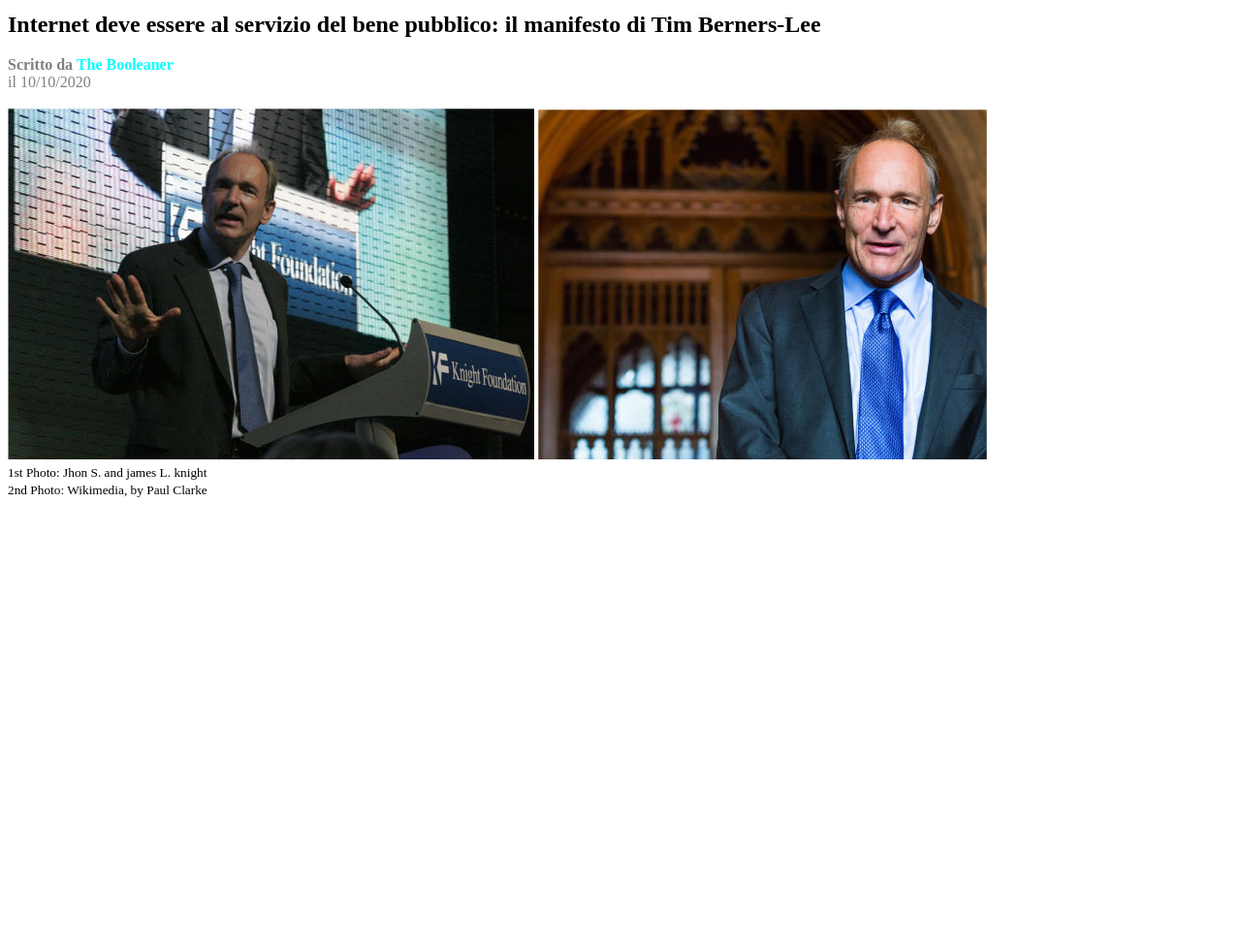
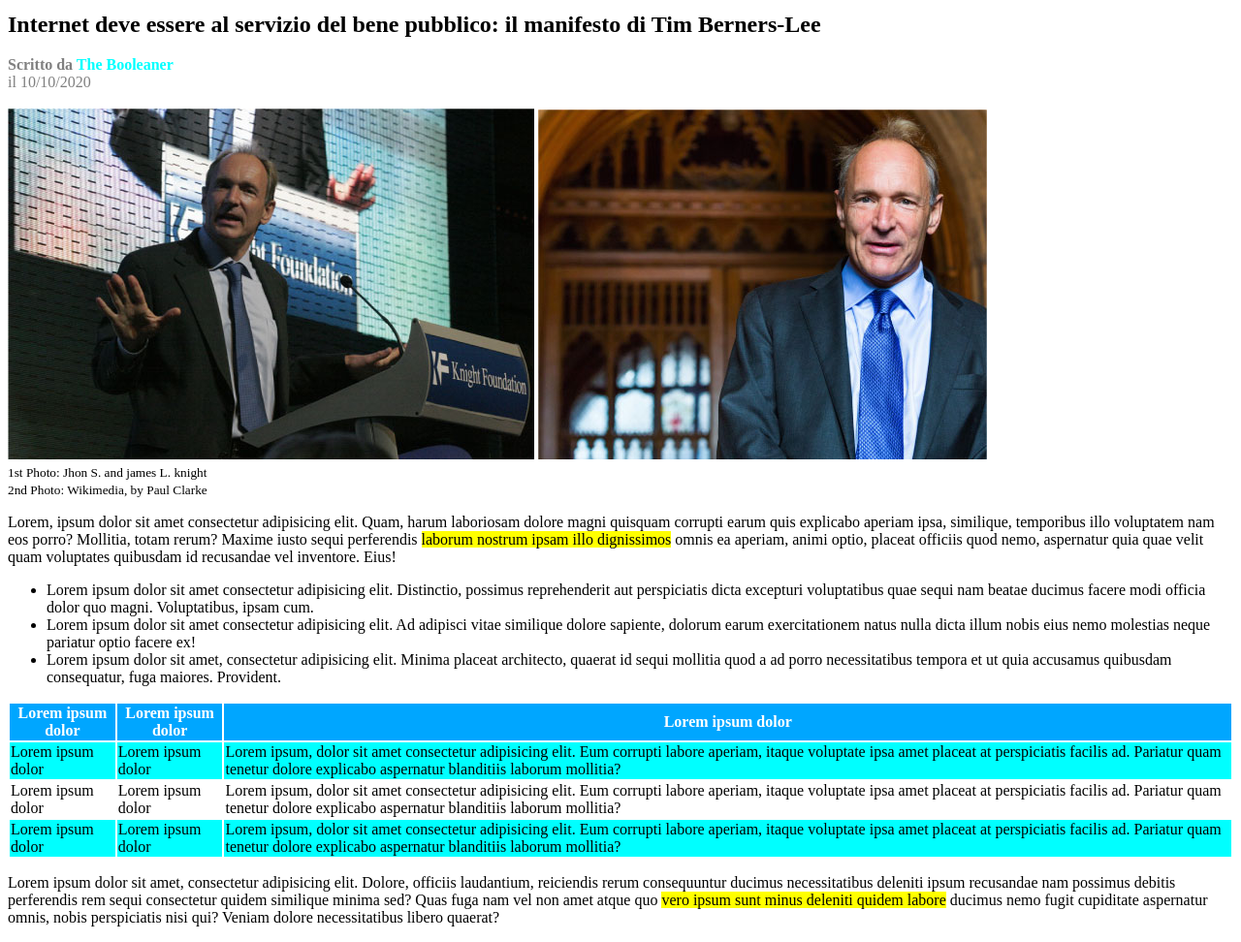
Before and after one commit to albertotaddeucci/html-css-booleaner, a plain HTML site: page index.html in a window 1280 px wide. Shown: the part 126-1098 px from the top of the page at 97% size. Before the commit the page ends 800 px from the top, so only its background shows below. Drawn offline with Linux system fonts and the light colour scheme.

Commit message:
corpo centrale

```diff
--- a/css/style.css
+++ b/css/style.css
@@ -21,3 +21,13 @@ header{
 .didascalie{
     font-size: smaller;
 }
+.evidenziamento{
+    background-color: yellow;
+}
+.evidenziamento_head_tabella{
+    background-color: rgb(0, 166, 255);
+    color: white;
+}
+.evidenziamento_tabella{
+    background-color: aqua;
+}
--- a/index.html
+++ b/index.html
@@ -31,6 +31,60 @@
 
         </section>
 
+        <section>
+            <p>Lorem, ipsum dolor sit amet consectetur adipisicing elit. Quam, harum laboriosam dolore magni quisquam corrupti earum quis explicabo aperiam ipsa, similique, temporibus illo voluptatem nam eos porro?
+                Mollitia, totam rerum? Maxime iusto sequi perferendis <span class="evidenziamento">laborum nostrum ipsam illo dignissimos</span> omnis ea aperiam, animi optio, placeat officiis quod nemo, aspernatur quia quae velit quam voluptates quibusdam id recusandae vel inventore. Eius!
+            </p>
+            <ul>
+                <li>Lorem ipsum dolor sit amet consectetur adipisicing elit. Distinctio, possimus reprehenderit aut perspiciatis dicta excepturi voluptatibus quae sequi nam beatae ducimus facere modi officia dolor quo magni. Voluptatibus, ipsam cum.</li>
+                <li>Lorem ipsum dolor sit amet consectetur adipisicing elit. Ad adipisci vitae similique dolore sapiente, dolorum earum exercitationem natus nulla dicta illum nobis eius nemo molestias neque pariatur optio facere ex!</li>
+                <li>Lorem ipsum dolor sit amet, consectetur adipisicing elit. Minima placeat architecto, quaerat id sequi mollitia quod a ad porro necessitatibus tempora et ut quia accusamus quibusdam consequatur, fuga maiores. Provident.</li>
+            </ul>
+
+            <table>
+                <thead>
+                    <tr class="evidenziamento_head_tabella">
+                        <th rowspan="2">Lorem ipsum dolor</th>
+                        <th>Lorem ipsum dolor</th>
+                        <th>Lorem ipsum dolor</th>
+                    </tr>
+
+                </thead>
+
+                <div class="row">
+                    <span></span>
+
+                </div>
+                <tbody>
+                    <tr class="evidenziamento_tabella">
+                        <td>Lorem ipsum dolor</td>
+                        <td>Lorem ipsum dolor</td>
+                        <td>Lorem ipsum, dolor sit amet consectetur adipisicing elit. Eum corrupti labore aperiam, itaque voluptate ipsa amet placeat at perspiciatis facilis ad. Pariatur quam tenetur dolore explicabo aspernatur blanditiis laborum mollitia?</td>
+
+
+                    </tr>
+                    <tr>
+                        <td>Lorem ipsum dolor</td>
+                        <td>Lorem ipsum dolor</td>
+                        <td>Lorem ipsum, dolor sit amet consectetur adipisicing elit. Eum corrupti labore aperiam, itaque voluptate ipsa amet placeat at perspiciatis facilis ad. Pariatur quam tenetur dolore explicabo aspernatur blanditiis laborum mollitia?</td>
+
+
+                    </tr>
+                    <tr class="evidenziamento_tabella">
+                        <td>Lorem ipsum dolor</td>
+                        <td>Lorem ipsum dolor</td>
+                        <td>Lorem ipsum, dolor sit amet consectetur adipisicing elit. Eum corrupti labore aperiam, itaque voluptate ipsa amet placeat at perspiciatis facilis ad. Pariatur quam tenetur dolore explicabo aspernatur blanditiis laborum mollitia?</td>
+
+                    </tr>
+                </tbody>
+            </table>
+
+            <p>
+                Lorem ipsum dolor sit amet, consectetur adipisicing elit. Dolore, officiis laudantium, reiciendis rerum consequuntur ducimus necessitatibus deleniti ipsum recusandae nam possimus debitis perferendis rem sequi consectetur quidem similique minima sed?
+                Quas fuga nam vel non amet atque quo  <span class="evidenziamento">vero ipsum sunt minus deleniti quidem labore</span> ducimus nemo fugit cupiditate aspernatur omnis, nobis perspiciatis nisi qui? Veniam dolore necessitatibus libero quaerat?
+            </p>
+        </section>
+
     </main>
 </body>
 </html>
```
